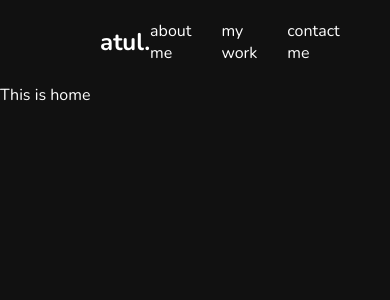
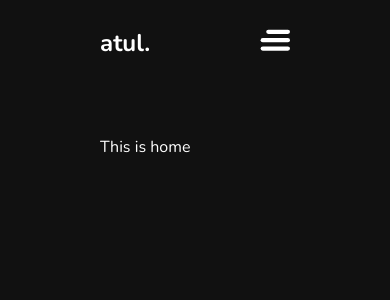
Before and after one commit to atul-gairola/Portfolio, a React (Create React App) app: page / in a window 390 px wide. Shown: the top 300 px of the page. Built offline with nearby package versions, Linux system fonts and the light colour scheme.

Commit message:
(WIP) feature: making header responsive

```diff
--- a/package.json
+++ b/package.json
@@ -9,6 +9,7 @@
     "react": "^17.0.2",
     "react-dom": "^17.0.2",
     "react-jss": "^10.7.1",
+    "react-responsive": "^9.0.0-beta.4",
     "react-router-dom": "^5.3.0",
     "react-scripts": "4.0.3",
     "web-vitals": "^1.1.2"
--- /dev/null
+++ b/src/global/components/Header/components/HamburgerMenu/index.jsx
@@ -0,0 +1,27 @@
+import React from "react";
+import { createUseStyles, useTheme } from "react-jss";
+
+import { ReactComponent as HamburgerIcon } from "../../../../../assets/images/Hamburger.svg";
+
+const useStyles = createUseStyles((theme) => ({
+  menuContainer: {
+    "& button": {
+      background: "transparent",
+      border: "none",
+    },
+  },
+}));
+
+const HamburgerMenu = () => {
+  const classes = useStyles();
+  const { colors } = useTheme();
+  return (
+    <div className={classes.menuContainer}>
+      <button>
+        <HamburgerIcon width={30} height={40} fill={colors.primary} />
+      </button>
+    </div>
+  );
+};
+
+export default HamburgerMenu;
--- a/src/global/components/Header/index.jsx
+++ b/src/global/components/Header/index.jsx
@@ -1,9 +1,11 @@
 import React from "react";
-import { createUseStyles } from "react-jss";
+import { createUseStyles, useTheme } from "react-jss";
 import { Link } from "react-router-dom";
+import { useMediaQuery } from "react-responsive";
 
 import Logo from "../Logo";
 import NavLinks from "./components/NavLinks";
+import HamburgerMenu from "./components/HamburgerMenu";
 
 const useStyles = createUseStyles({
   header: {
@@ -21,6 +23,12 @@ const useStyles = createUseStyles({
 
 const Header = () => {
   const classes = useStyles();
+  const { viewports } = useTheme();
+
+  const isSmallTablet = useMediaQuery({
+    query: `(max-device-width: ${viewports.smallTablet})`,
+  });
+
   return (
     <header className={classes.header}>
       <div className={classes.logoContainer}>
@@ -28,7 +36,7 @@ const Header = () => {
           <Logo size={24} />
         </Link>
       </div>
-      <NavLinks />
+      {isSmallTablet ? <HamburgerMenu /> : <NavLinks />}
     </header>
   );
 };
--- a/src/global/layouts/Layout.jsx
+++ b/src/global/layouts/Layout.jsx
@@ -1,12 +1,20 @@
 import React from "react";
+import { createUseStyles } from "react-jss";
 
 import Header from "../components/Header";
 
+const useStyles = createUseStyles({
+  main: {
+    padding: "50px 100px",
+  },
+});
+
 const Layout = ({ children }) => {
+  const classes = useStyles();
   return (
     <div>
       <Header />
-      {children}
+      <main className={classes.main}>{children}</main>
     </div>
   );
 };
--- a/src/theme.js
+++ b/src/theme.js
@@ -3,4 +3,10 @@ export const darkTheme = {
     primary: "#fff",
     background: "#111111",
   },
+  viewports: {
+    mobile: "650px",
+    smallMobile: "550px",
+    tablet: "1200px",
+    smallTablet: "1000px",
+  },
 };
```
Also changed, not shown: src/assets/images/Hamburger.svg (added), 1 other file (tests, documents, lock files or other folders).
